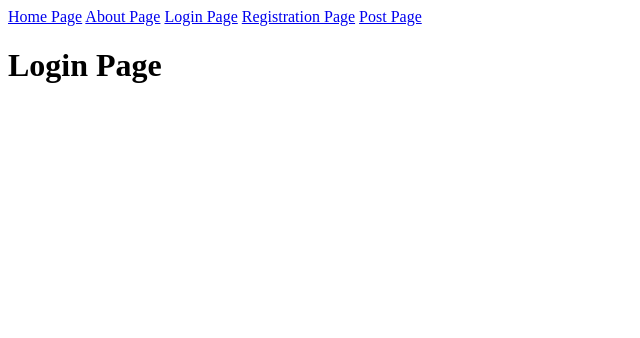
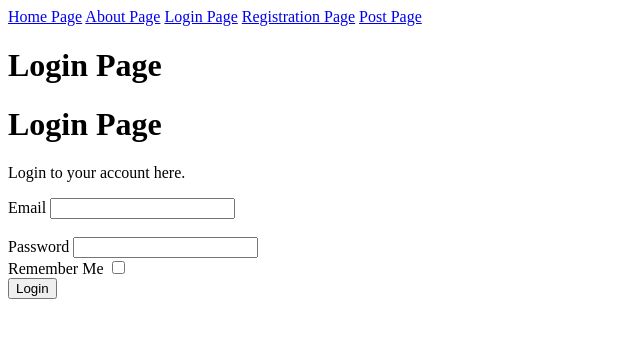
Before and after one commit to BWDaniels97/flask-blog, a Flask app: page /login in a window 1280 px wide. Shown: the top 338 px of the page, without its empty margins (0-640 px from the left). Run offline with Flask 2, Linux system fonts and the light colour scheme.

Commit message:
added login function

```diff
--- a/application/__init__.py
+++ b/application/__init__.py
@@ -2,6 +2,8 @@ from flask import Flask
 from flask_sqlalchemy import SQLAlchemy
 import os
 from flask_bcrypt import Bcrypt
+from flask_login import LoginManager
+
 
 app = Flask(__name__)
 
@@ -9,5 +11,8 @@ app.config['SQLALCHEMY_DATABASE_URI'] = str(os.getenv('DATABASE_URI'))
 app.config['SECRET_KEY'] = str(os.getenv('SECRET_KEY'))
 db = SQLAlchemy(app)
 bcrypt = Bcrypt(app)
+login_manager = LoginManager(app)
+login_manager.login_view = 'login'
+
 
 from application import routes
--- a/application/forms.py
+++ b/application/forms.py
@@ -1,6 +1,7 @@
 from flask_wtf import FlaskForm
-from wtforms import StringField, SubmitField
-from wtforms.validators import DataRequired, Length
+from wtforms import StringField, SubmitField, PasswordField, BooleanField
+from wtforms.validators import DataRequired, Length, Email, EqualTo, ValidationError
+from application.models import Users
 
 class PostForm(FlaskForm):
     first_name = StringField('First Name',
@@ -30,9 +31,6 @@ class PostForm(FlaskForm):
     submit = SubmitField('Post!')
 
 
-from wtforms import StringField, SubmitField, PasswordField
-from wtforms.validators import DataRequired, Length, Email, EqualTo, ValidationError
-from application.models import Users
 
 class RegistrationForm(FlaskForm):
     email = StringField('Email',
@@ -59,3 +57,21 @@ class RegistrationForm(FlaskForm):
 
         if user:
             raise ValidationError('Email already in use')
+
+
+class LoginForm(FlaskForm):
+    email = StringField('Email',
+        validators=[
+            DataRequired(),
+            Email()
+        ]
+    )
+
+    password = PasswordField('Password',
+        validators=[
+            DataRequired()
+        ]
+    )
+
+    remember = BooleanField('Remember Me')
+    submit = SubmitField('Login')
--- a/application/routes.py
+++ b/application/routes.py
@@ -1,11 +1,8 @@
-# import render_template function from the flask module
-from flask import render_template, redirect, url_for
-# import the app object from the ./application/__init__.py
-from application import app, db
-# define routes for / & /home, this function will be called when these are accessed
-
-from application.models import Posts
-from application.forms import PostForm
+from flask import render_template, redirect, url_for, request
+from application import app, db, bcrypt
+from flask_login import login_user, current_user, logout_user, login_required
+from application.models import Posts, Users
+from application.forms import PostForm, RegistrationForm, LoginForm
 
 @app.route('/')
 @app.route('/home')
@@ -18,13 +15,21 @@ def home():
 def about():
     return render_template('about.html', title='About')
 
-@app.route('/login')
+@app.route("/login", methods=['GET', 'POST'])
 def login():
-    return render_template('login.html', title='Login')
-
-from application import app, db, bcrypt
-from application.models import Posts, Users
-from application.forms import PostForm, RegistrationForm
+    if current_user.is_authenticated:
+        return redirect(url_for('home'))
+    form = LoginForm()
+    if form.validate_on_submit():
+        user=Users.query.filter_by(email=form.email.data).first()
+        if user and bcrypt.check_password_hash(user.password, form.password.data):
+            login_user(user, remember=form.remember.data)
+            next_page = request.args.get('next')
+            if next_page:
+                return redirect(next_page)
+            else:
+                return redirect(url_for('home'))
+    return render_template('login.html', title='Login', form=form)
 
 @app.route('/register', methods=['GET', 'POST'])
 def register():
@@ -41,6 +46,7 @@ def register():
     return render_template('register.html', title='Register', form=form)
 
 @app.route('/post', methods=['GET', 'POST'])
+@login_required
 def post():
     form = PostForm()
     if form.validate_on_submit():
@@ -60,3 +66,8 @@ def post():
         print(form.errors)
 
     return render_template('post.html', title='Post', form=form)
+
+@app.route('/logout')
+def logout():
+	logout_user()
+	return redirect(url_for('login'))
--- a/application/templates/login.html
+++ b/application/templates/login.html
@@ -1,12 +1,41 @@
-{% extends 'layout.html' %}
+{% extends "layout.html" %}
+
 {% block body_content %}
-    {% for post in posts %}
+<h1> Login Page </h1>
+<p> Login to your account here. </p>
+<div class='form'>
+    <form method='POST' action=''>
+        {{ form.hidden_tag() }}
+        <div class='form_group'>
+            {{ form.email.label }}
+            {{ form.email }}
+            {% if form.email.errors %}
+                <div class='error'>
+                    {% for error in form.email.errors %}
+                        <span>{{ error }}</span>
+                    {% endfor %}
+                </div>
+            {% endif %}
+        </div>
+        <br>
+        <div class='form_group'>
+            {{ form.password.label }}
+            {{ form.password }}
+            {% if form.password.errors %}
+                <div class='error'>
+                    {% for error in form.password.errors %}
+                        <span>{{ error }}</span>
+                    {% endfor %}
+                </div>
+            {% endif %}
+        </div>
+        <div class="form_group">
+            {{ form.remember.label }}
+            {{ form.remember }}
+        </div>
         <div>
-            <h3>{{ post.title }}</h3>
-            <p><b> - First name:</b>{{ post.name.first }}</p>
-            <p><b> - Last name:</b>{{ post.name.last }}</p>
-            <p> -- {{ post.content }}</p>
+            {{ form.submit }}
         </div>
-    {% endfor %}
+    </form>
+</div>
 {% endblock %}
-~
--- a/requirements.txt
+++ b/requirements.txt
@@ -3,5 +3,6 @@ Jinja2==2.11.2
 SQLAlchemy==1.3.18
 Flask-WTF==0.14.3
 WTForms==2.3.1
-bcrypt==3.1.7
 email-validator==1.1.1
+Flask-Bcrypt==0.7.1
+Flask-Login==0.5.0
```
Also changed, not shown: application/models.py (+7 -2 lines).
